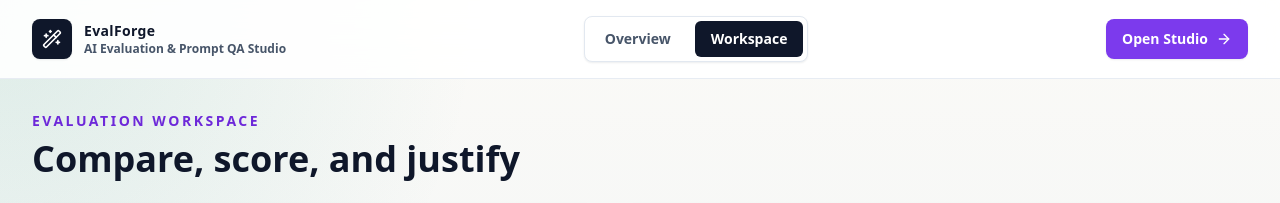
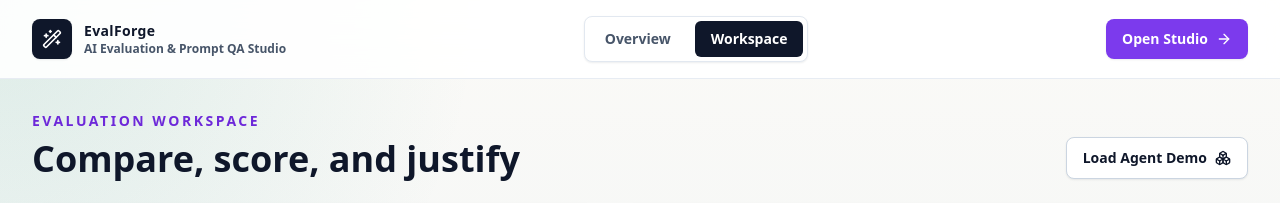
Before and after one commit to meghanfosco-cyber/evalforge, a Next.js app: page / in a window 1280 px wide. Both pictures are taken after a click on the button "Workspace". Shown: the top 203 px of the page. Built offline with nearby package versions, Linux system fonts and the light colour scheme.

Commit message:
Improve evaluation justification language

```diff
--- a/app/page.tsx
+++ b/app/page.tsx
@@ -753,9 +753,19 @@ export default function Home() {
       <section id="workspace" className={activeTab === "workspace" ? "block" : "hidden"}>
         <div className="mx-auto max-w-7xl px-5 py-8 sm:px-6 lg:px-8">
           <div className="mb-6">
-            <div>
-              <p className="text-sm font-black uppercase tracking-[0.18em] text-forge-700">Evaluation workspace</p>
-              <h2 className="mt-2 text-3xl font-black text-ink sm:text-4xl">Compare, score, and justify</h2>
+            <div className="flex flex-col justify-between gap-4 sm:flex-row sm:items-end">
+              <div>
+                <p className="text-sm font-black uppercase tracking-[0.18em] text-forge-700">Evaluation workspace</p>
+                <h2 className="mt-2 text-3xl font-black text-ink sm:text-4xl">Compare, score, and justify</h2>
+              </div>
+              <button
+                className="focus-ring inline-flex w-fit items-center justify-center gap-2 rounded-lg border border-slate-300 bg-white px-4 py-2.5 text-sm font-black text-ink shadow-line transition hover:border-forge-500"
+                onClick={() => loadDemoForRubric("agent")}
+                type="button"
+              >
+                Load Agent Demo
+                <Boxes className="h-4 w-4" aria-hidden />
+              </button>
             </div>
           </div>
 
```
